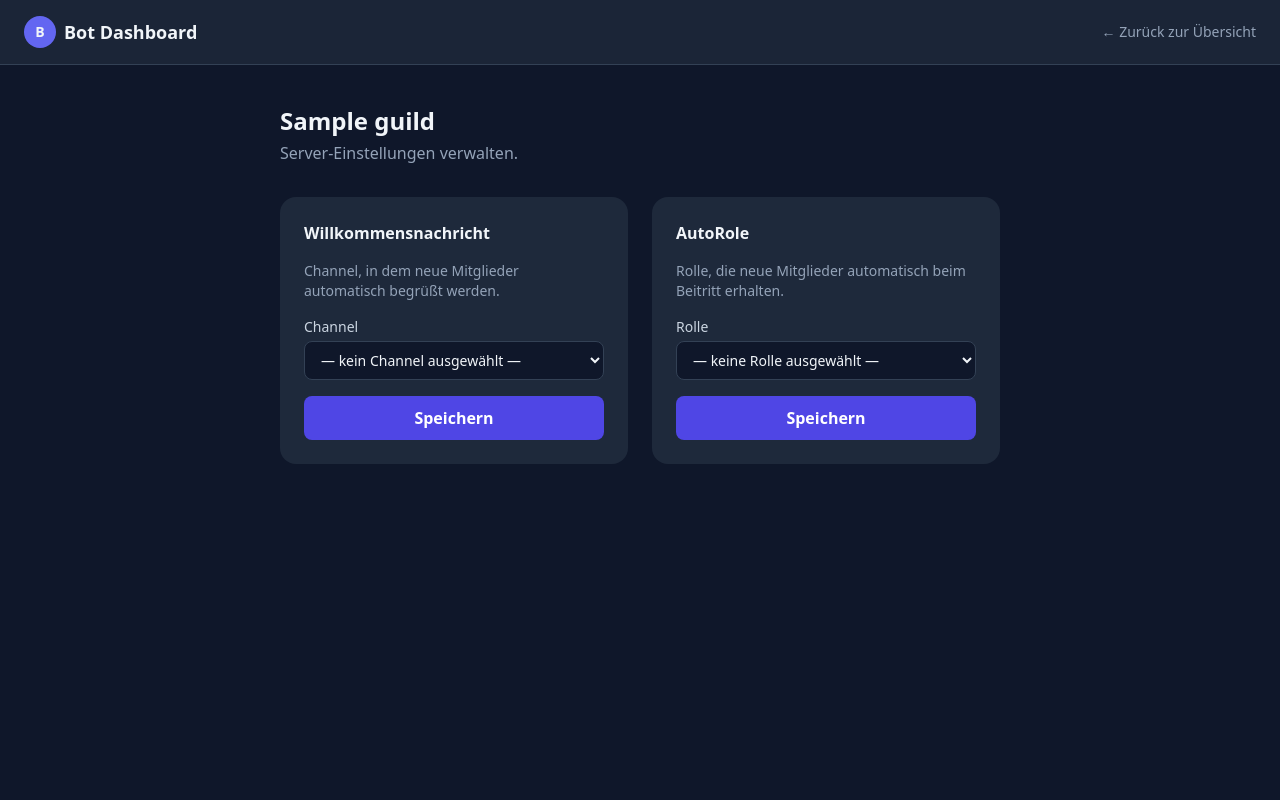
After one commit to Lon3lyBlade/discord-mee6-bot, a Flask app: template dashboard/templates/server.html in a window 1280 px wide. The commit adds this page. Run offline with Flask 3, Linux system fonts and the light colour scheme; the template is opened without the code that fills it: most values are stand-ins (such as "Sample title", 1, 10 or a date in 2020); parts of the project's set-up code (start-up, migrations or seed data) failed here and were passed over; some libraries are stand-ins or nearby versions.

Commit message:
Server-Verwaltungsseite: "Verwalten"-Button im Dashboard umsetzen
Neue Bot-API-Endpunkte (GET /api/guilds/<id>[/channels|/roles|/config],
POST /api/guilds/<id>/welcome-channel|autorole) liefern Guild-Daten und
übernehmen Schreib-/Validierungslogik, damit die Regeln aus den
Slash-Commands (keine @everyone-AutoRole, keine Rolle über der höchsten
Bot-Rolle) nicht doppelt in Flask existieren. Neue Route /server/<guild_id>
prüft bei jedem Request erneut die Admin-Berechtigung über die
OAuth2-Guilds-Liste und zeigt Formulare für Willkommens-Channel und
AutoRole, vorbefüllt mit der aktuellen Konfiguration.

Co-Authored-By: Claude Sonnet 5 <noreply@anthropic.com>

```diff
--- a/dashboard/app.py
+++ b/dashboard/app.py
@@ -114,6 +114,104 @@ def dashboard():
     return render_template("dashboard.html", user=user, guilds=admin_guilds)
 
 
+def get_admin_guild_or_none(discord_session, guild_id: str) -> dict | None:
+    guilds = discord_session.get(f"{API_BASE_URL}/users/@me/guilds").json()
+    for guild in guilds:
+        if guild["id"] == guild_id and is_admin_guild(guild):
+            return guild
+    return None
+
+
+@app.route("/server/<guild_id>")
+@login_required
+def server_detail(guild_id):
+    discord_session = make_discord_session(token=session["oauth_token"])
+    guild = get_admin_guild_or_none(discord_session, guild_id)
+    if guild is None:
+        return render_template("server.html", error="access"), 403
+
+    try:
+        bot_guild = requests.get(
+            f"{BOT_API_URL}/api/guilds/{guild_id}",
+            headers={"Authorization": f"Bearer {INTERNAL_API_SECRET}"},
+            timeout=5,
+        )
+        if bot_guild.status_code == 404:
+            return render_template("server.html", error="not_in_guild", guild=guild)
+        bot_guild.raise_for_status()
+
+        channels = requests.get(
+            f"{BOT_API_URL}/api/guilds/{guild_id}/channels",
+            headers={"Authorization": f"Bearer {INTERNAL_API_SECRET}"},
+            timeout=5,
+        ).json()["channels"]
+        roles = requests.get(
+            f"{BOT_API_URL}/api/guilds/{guild_id}/roles",
+            headers={"Authorization": f"Bearer {INTERNAL_API_SECRET}"},
+            timeout=5,
+        ).json()["roles"]
+        config = requests.get(
+            f"{BOT_API_URL}/api/guilds/{guild_id}/config",
+            headers={"Authorization": f"Bearer {INTERNAL_API_SECRET}"},
+            timeout=5,
+        ).json()
+    except requests.RequestException:
+        return render_template("server.html", error="unreachable", guild=guild)
+
+    return render_template(
+        "server.html",
+        guild=guild,
+        channels=channels,
+        roles=roles,
+        config=config,
+        message=request.args.get("message"),
+    )
+
+
+@app.route("/server/<guild_id>/welcome-channel", methods=["POST"])
+@login_required
+def set_welcome_channel(guild_id):
+    discord_session = make_discord_session(token=session["oauth_token"])
+    if get_admin_guild_or_none(discord_session, guild_id) is None:
+        return render_template("server.html", error="access"), 403
+
+    channel_id = request.form.get("channel_id", "").strip()
+    try:
+        response = requests.post(
+            f"{BOT_API_URL}/api/guilds/{guild_id}/welcome-channel",
+            json={"channel_id": channel_id},
+            headers={"Authorization": f"Bearer {INTERNAL_API_SECRET}"},
+            timeout=5,
+        )
+        message = "Willkommens-Channel gespeichert." if response.ok else response.json().get("error", "Fehler beim Speichern.")
+    except requests.RequestException:
+        message = "Der Bot ist über die interne API aktuell nicht erreichbar."
+
+    return redirect(url_for("server_detail", guild_id=guild_id, message=message))
+
+
+@app.route("/server/<guild_id>/autorole", methods=["POST"])
+@login_required
+def set_autorole(guild_id):
+    discord_session = make_discord_session(token=session["oauth_token"])
+    if get_admin_guild_or_none(discord_session, guild_id) is None:
+        return render_template("server.html", error="access"), 403
+
+    role_id = request.form.get("role_id", "").strip()
+    try:
+        response = requests.post(
+            f"{BOT_API_URL}/api/guilds/{guild_id}/autorole",
+            json={"role_id": role_id},
+            headers={"Authorization": f"Bearer {INTERNAL_API_SECRET}"},
+            timeout=5,
+        )
+        message = "AutoRole gespeichert." if response.ok else response.json().get("error", "Fehler beim Speichern.")
+    except requests.RequestException:
+        message = "Der Bot ist über die interne API aktuell nicht erreichbar."
+
+    return redirect(url_for("server_detail", guild_id=guild_id, message=message))
+
+
 @app.route("/embed-generator", methods=["GET", "POST"])
 @login_required
 def embed_generator():
--- a/dashboard/templates/dashboard.html
+++ b/dashboard/templates/dashboard.html
@@ -49,9 +49,10 @@
                             </div>
                         {% endif %}
                         <h2 class="font-semibold mb-4 truncate w-full">{{ guild.name }}</h2>
-                        <button class="w-full bg-indigo-600 hover:bg-indigo-500 transition-colors text-white text-sm font-semibold py-2 rounded-lg">
+                        <a href="{{ url_for('server_detail', guild_id=guild.id) }}"
+                           class="w-full bg-indigo-600 hover:bg-indigo-500 transition-colors text-white text-sm font-semibold py-2 rounded-lg block">
                             Verwalten
-                        </button>
+                        </a>
                     </div>
                 {% endfor %}
             </div>
--- /dev/null
+++ b/dashboard/templates/server.html
@@ -0,0 +1,100 @@
+<!DOCTYPE html>
+<html lang="de">
+<head>
+    <meta charset="UTF-8">
+    <meta name="viewport" content="width=device-width, initial-scale=1.0">
+    <title>Server verwalten</title>
+    <script src="https://cdn.tailwindcss.com"></script>
+</head>
+<body class="bg-slate-900 text-slate-100 min-h-screen">
+
+    <nav class="bg-slate-800/80 border-b border-slate-700 px-6 py-4 flex items-center justify-between">
+        <div class="flex items-center gap-2">
+            <div class="w-8 h-8 rounded-full bg-indigo-500 flex items-center justify-center font-bold text-sm">B</div>
+            <span class="font-semibold text-lg">Bot Dashboard</span>
+        </div>
+        <a href="{{ url_for('dashboard') }}" class="text-sm text-slate-400 hover:text-white transition-colors">
+            &larr; Zurück zur Übersicht
+        </a>
+    </nav>
+
+    <main class="max-w-3xl mx-auto px-6 py-10">
+        {% if error == "access" %}
+            <div class="bg-slate-800 rounded-2xl p-10 text-center text-slate-400">
+                Du hast auf diesem Server keine Administratorrechte.
+            </div>
+        {% elif error == "not_in_guild" %}
+            <h1 class="text-2xl font-bold mb-1">{{ guild.name }}</h1>
+            <div class="mt-6 rounded-xl bg-amber-900/40 border border-amber-700 text-amber-300 px-4 py-3 text-sm">
+                Der Bot ist auf diesem Server nicht eingeladen. Lade ihn zuerst ein, um Einstellungen
+                vornehmen zu können.
+            </div>
+        {% elif error == "unreachable" %}
+            <h1 class="text-2xl font-bold mb-1">{{ guild.name }}</h1>
+            <div class="mt-6 rounded-xl bg-red-900/40 border border-red-700 text-red-300 px-4 py-3 text-sm">
+                Der Bot ist über die interne API aktuell nicht erreichbar. Versuche es später erneut.
+            </div>
+        {% else %}
+            <h1 class="text-2xl font-bold mb-1">{{ guild.name }}</h1>
+            <p class="text-slate-400 mb-8">Server-Einstellungen verwalten.</p>
+
+            {% if message %}
+                <div class="mb-6 rounded-xl bg-emerald-900/40 border border-emerald-700 text-emerald-300 px-4 py-3 text-sm">
+                    {{ message }}
+                </div>
+            {% endif %}
+
+            <div class="grid grid-cols-1 md:grid-cols-2 gap-6">
+                <form method="post" action="{{ url_for('set_welcome_channel', guild_id=guild.id) }}"
+                      class="bg-slate-800 rounded-2xl p-6 space-y-4">
+                    <h2 class="font-semibold">Willkommensnachricht</h2>
+                    <p class="text-sm text-slate-400">
+                        Channel, in dem neue Mitglieder automatisch begrüßt werden.
+                    </p>
+                    <div>
+                        <label class="block text-sm font-medium text-slate-300 mb-1" for="channel_id">Channel</label>
+                        <select id="channel_id" name="channel_id"
+                                class="w-full bg-slate-900 border border-slate-700 rounded-lg px-3 py-2 text-sm focus:outline-none focus:ring-2 focus:ring-indigo-500">
+                            <option value="">— kein Channel ausgewählt —</option>
+                            {% for channel in channels %}
+                                <option value="{{ channel.id }}" {% if channel.id == config.welcome_channel_id %}selected{% endif %}>
+                                    #{{ channel.name }}
+                                </option>
+                            {% endfor %}
+                        </select>
+                    </div>
+                    <button type="submit"
+                            class="w-full bg-indigo-600 hover:bg-indigo-500 transition-colors text-white font-semibold py-2.5 rounded-lg">
+                        Speichern
+                    </button>
+                </form>
+
+                <form method="post" action="{{ url_for('set_autorole', guild_id=guild.id) }}"
+                      class="bg-slate-800 rounded-2xl p-6 space-y-4">
+                    <h2 class="font-semibold">AutoRole</h2>
+                    <p class="text-sm text-slate-400">
+                        Rolle, die neue Mitglieder automatisch beim Beitritt erhalten.
+                    </p>
+                    <div>
+                        <label class="block text-sm font-medium text-slate-300 mb-1" for="role_id">Rolle</label>
+                        <select id="role_id" name="role_id"
+                                class="w-full bg-slate-900 border border-slate-700 rounded-lg px-3 py-2 text-sm focus:outline-none focus:ring-2 focus:ring-indigo-500">
+                            <option value="">— keine Rolle ausgewählt —</option>
+                            {% for role in roles %}
+                                <option value="{{ role.id }}" {% if role.id == config.auto_role_id %}selected{% endif %}>
+                                    {{ role.name }}
+                                </option>
+                            {% endfor %}
+                        </select>
+                    </div>
+                    <button type="submit"
+                            class="w-full bg-indigo-600 hover:bg-indigo-500 transition-colors text-white font-semibold py-2.5 rounded-lg">
+                        Speichern
+                    </button>
+                </form>
+            </div>
+        {% endif %}
+    </main>
+
+</body>
+</html>
```
Also changed, not shown: cogs/internal_api.py (+99 -0 lines), uebergabe.md (+43 -8 lines).
